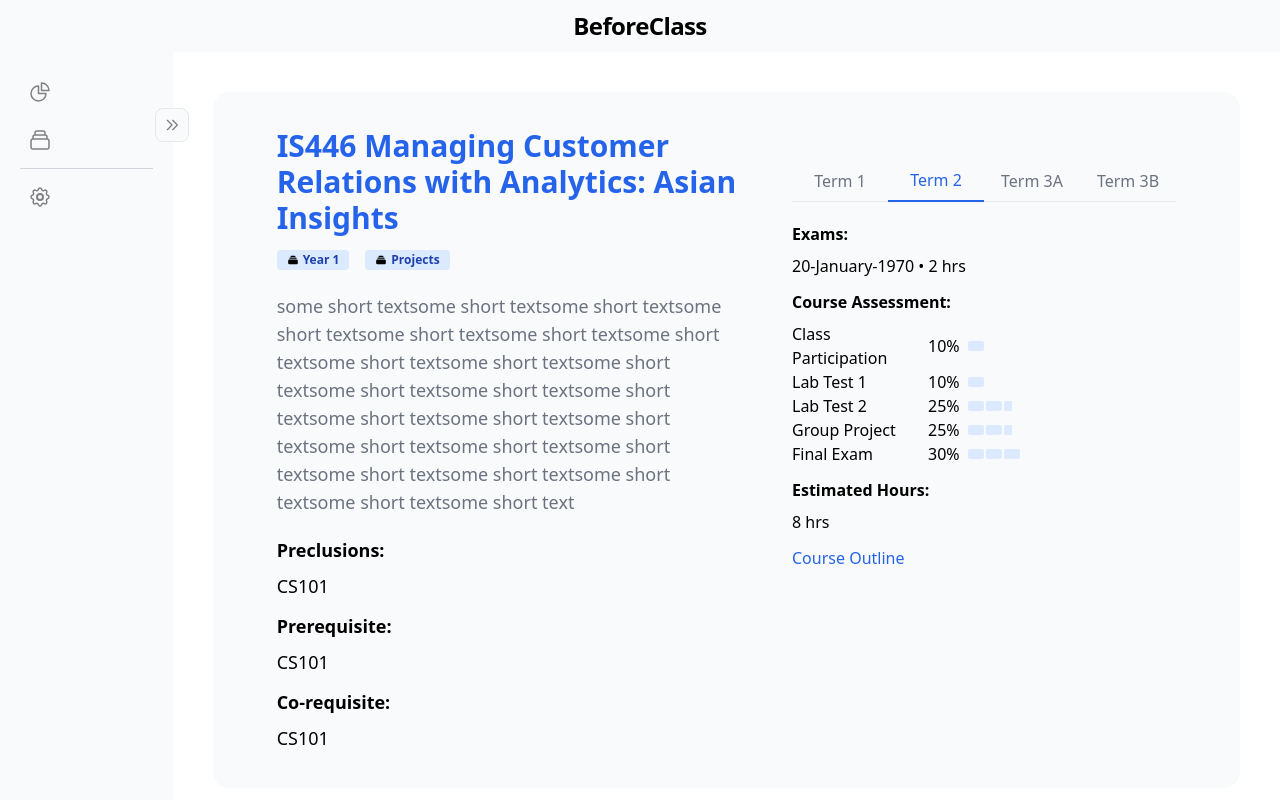
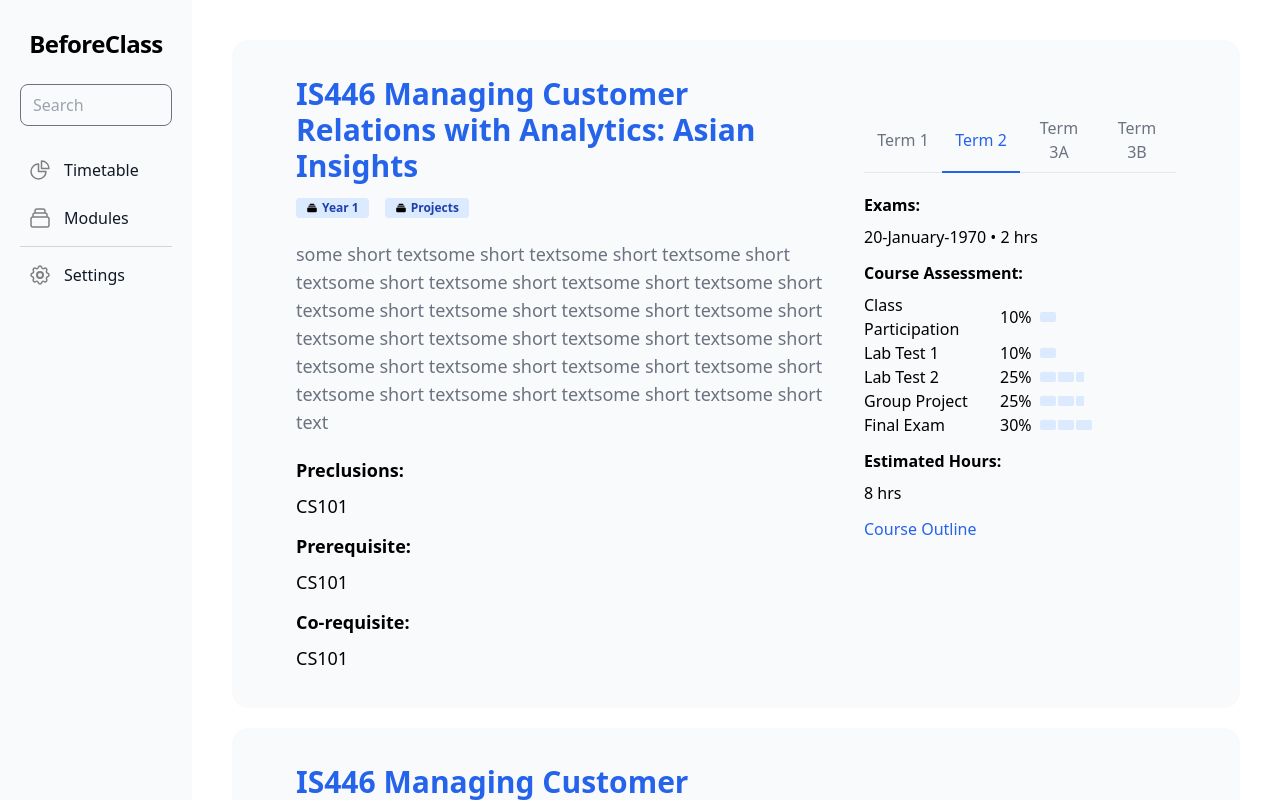
Before and after one commit to PlanMyMods/web-frontend, a Vue app: page /modules in a window 1280 px wide. Built offline with nearby package versions, Linux system fonts and the light colour scheme.

Commit message:
Searchbar (#43)
* refactored layout for card component

* feat:added searchbar for navbar

* feat: added searchbar for sidebar

* refactored code for build

* refactored code for build

* Update App.vue

* Update Searchbar.vue

```diff
--- a/src/App.vue
+++ b/src/App.vue
@@ -1,7 +1,8 @@
 <template>
   <main class="w-screen flex flex-col fixed">
     <Navbar class="" />
-    <div class="flex h-[calc(100vh-4rem)]">
+    <!-- <div class="flex h-[calc(100vh-4rem)]"> -->
+    <div class="flex h-screen">
       <Sidebar />
       <div class="flex-auto dark:bg-gray-900 bg-grey-2 overflow-y-scroll">
         <div class="items-center mx-auto max-w-screen-2xl p-10 space-y-5">
@@ -24,4 +25,6 @@ export default {
 };
 </script>
 
-<style scoped></style>
+<style scoped>
+
+</style>
--- a/src/components/ModuleCard.vue
+++ b/src/components/ModuleCard.vue
@@ -1,11 +1,8 @@
 <template>
   <div
-    class="dark:bg-gray-800 px-6 py-6 md:px-8 md:py-8 lg:px-16 lg:py-9 rounded-2xl flex flex-col lg:flex-row justify-between space-y-10 lg:space-x-10 max-w-screen-2xl bg-gray-50"
-  >
-    <section>
-      <h1
-        class="text-xl lg:text-3xl dark:text-blue-300 text-blue-600 font-extrabold"
-      >
+    class="dark:bg-gray-800 px-6 py-6 md:px-8 md:py-8 lg:px-16 lg:py-9 rounded-2xl flex flex-col xl:flex-row justify-between space-y-10 lg:space-x-10 max-w-screen-2xl bg-gray-50 lg:grid lg:grid-cols-4 xl:grid-cols-5">
+    <section class="lg:col-span-2 xl:col-span-3">
+      <h1 class="text-xl lg:text-3xl dark:text-blue-300 text-blue-600 font-extrabold">
         {{ title }}
       </h1>
       <div class="flex space-x-2 mt-3">
@@ -13,9 +10,7 @@
           <Badge :badge-name="badge.name" :badge-image-path="badge.imagePath" />
         </div>
       </div>
-      <p
-        class="text-sm lg:text-lg dark:text-gray-300 text-gray-500 mt-3 pt-2 pb-2"
-      >
+      <p class="text-sm lg:text-lg dark:text-gray-300 text-gray-500 mt-3 pt-2 pb-2">
         {{ shortDescription }}
       </p>
       <div class="text-xs lg:text-lg text-black dark:text-gray-300">
@@ -28,19 +23,13 @@
       </div>
     </section>
 
-    <section class="text-xs lg:text-base">
+    <section class="text-xs lg:text-base lg:col-span-2">
       <div class="flex text-black dark:text-gray-300">
-        <button
-          v-for="term in valid_terms"
-          :key="term"
-          @click="updateSelectedTerm(term)"
-          class="px-3 pb-2 border-b w-[5rem] lg:w-[6rem] font-medium text-[#6B7280;]"
-          :class="{
+        <button v-for="term in valid_terms" :key="term" @click="updateSelectedTerm(term)"
+          class="px-3 pb-2 border-b w-[5rem] lg:w-[6rem] font-medium text-[#6B7280;]" :class="{
             'border-b-2 dark:border-b-blue-300 border-b-blue-600 dark:text-blue-300 text-blue-600':
               isTermSelected(term),
-          }"
-          :disabled="isTermValid(term)"
-        >
+          }" :disabled="isTermValid(term)">
           Term {{ term }}
         </button>
       </div>
@@ -50,35 +39,25 @@
           <div>
             {{ format(terms[selectedIndex].exam.start, "dd-MMMM-yyyy") }} •
             {{
-              getTimeDifference(
-                terms[selectedIndex].exam.start,
-                terms[selectedIndex].exam.end
-              )
+                getTimeDifference(
+                  terms[selectedIndex].exam.start,
+                  terms[selectedIndex].exam.end
+                )
             }}
             hrs
           </div>
         </div>
         <div>
           <div class="font-bold mb-2">Course Assessment:</div>
-          <div
-            v-for="(assessment, index) in terms[selectedIndex].assessment"
-            :key="index"
-            class="flex items-center space-x-2"
-          >
+          <div v-for="(assessment, index) in terms[selectedIndex].assessment" :key="index"
+            class="flex items-center space-x-2">
             <div class="w-32">{{ assessment.name }}</div>
             <div class="w-8">{{ assessment.weightage * 100 }}%</div>
             <div class="hidden sm:flex space-x-0.5">
-              <div
-                v-for="(_, index) in Array(
-                  Math.floor(assessment.weightage * 10)
-                )"
-                :key="index"
-                class="h-2.5 w-4 rounded-sm bg-blue-100"
-              ></div>
-              <div
-                v-if="(assessment.weightage * 100) % 10 !== 0"
-                class="h-2.5 w-2 rounded-l-sm bg-blue-100"
-              ></div>
+              <div v-for="(_, index) in Array(
+                Math.floor(assessment.weightage * 10)
+              )" :key="index" class="h-2.5 w-4 rounded-sm bg-blue-100"></div>
+              <div v-if="(assessment.weightage * 100) % 10 !== 0" class="h-2.5 w-2 rounded-l-sm bg-blue-100"></div>
             </div>
           </div>
         </div>
@@ -90,9 +69,7 @@
         </div>
 
         <div>
-          <a class="dark:text-blue-300 text-blue-600" :href="courseLink"
-            >Course Outline</a
-          >
+          <a class="dark:text-blue-300 text-blue-600" :href="courseLink">Course Outline</a>
         </div>
       </div>
     </section>
--- a/src/components/Navbar.vue
+++ b/src/components/Navbar.vue
@@ -1,13 +1,9 @@
 <template>
   <div>
-    <nav
-      class="bg-gray-50 border-gray-200 px-2 sm:px-4 p-2.5 dark:bg-gray-800 grid grid-cols-3 md:block"
-    >
+    <div class="md:hidden">
+      <nav class="bg-gray-50 border-gray-200 px-2 sm:px-4 p-2.5 dark:bg-gray-800 grid grid-cols-3 ">
         <div class="col-span-1 flex items-center md:hidden">
-        <Button
-          class="rounded-lg overflow-hidden"
-          @click="showNavMenu = !showNavMenu"
-        >
+          <Button class="rounded-lg overflow-hidden" @click="showNavMenu = !showNavMenu">
             <img class="w-8 h-8" src="/assets/hamburger.svg" alt="" />
           </Button>
         </div>
@@ -15,20 +11,20 @@
         <div class="col-span-1 flex items-center justify-center">
           <router-link to="/timetable">
             <span
-            class="self-center text-2xl tracking-tight font-semibold whitespace-nowrap dark:text-white"
-            >BeforeClass</span
-          >
+              class="self-center text-2xl tracking-tight font-semibold whitespace-nowrap dark:text-white">BeforeClass</span>
           </router-link>
+        </div>
+        <div class="flex justify-end items-center pr-2">
+          <Button class="rounded-lg overflow-hidden" @click="showSearchBar = !showSearchBar">
+            <img class="w-8 h-8" src="/assets/search.svg" alt="" />
+          </Button>
         </div>
       </nav>
       <!-- nav menu -->
-    <div
-      class="py-2.5 px-5 w-full md:hidden md:w-auto bg-gray-50 dark:bg-gray-800"
-      :class="{ hidden: showNavMenu === false }"
-    >
+      <div class="py-2.5 px-5 w-full md:hidden md:w-auto bg-gray-50 dark:bg-gray-800"
+        :class="{ hidden: showNavMenu === false }">
         <ul
-        class="flex flex-col p-4 bg-gray-50 rounded-lg border border-gray-200 md:flex-row md:space-x-8 md:mt-0 md:text-sm md:font-medium md:border-0 md:bg-white dark:bg-gray-800 md:dark:bg-gray-900 dark:border-gray-700"
-      >
+          class="flex flex-col p-4 bg-gray-50 rounded-lg border border-gray-200 md:flex-row md:space-x-8 md:mt-0 md:text-sm md:font-medium md:border-0 md:bg-white dark:bg-gray-800 md:dark:bg-gray-900 dark:border-gray-700">
           <li>
             <NavbarButtons linkRoute="/timetable" linkName="Timetable" />
           </li>
@@ -40,13 +36,19 @@
           </li>
         </ul>
       </div>
+      <!-- searchbar -->
+      <Searchbar dropdownID="navbarDropdown" buttonID="navbarButton" searchID="navbarSearch"
+        :class="{ hidden: showSearchBar === false }" />
     </div>
+  </div>
+
 </template>
 
 <script>
 import { ref } from "vue";
 import Button from "./Button.vue";
 import NavbarButtons from "./NavbarButtons.vue";
+import Searchbar from "./Searchbar.vue";
 
 export default {
   setup() {
@@ -57,12 +59,7 @@ export default {
   components: {
     Button: Button,
     NavbarButtons,
-  },
-  methods: {
-    handleClick: function () {
-      showNavMenu = !showNavMenu;
-      console.log(showNavMenu);
-    },
+    Searchbar
   },
 };
 </script>
--- /dev/null
+++ b/src/components/Searchbar.vue
@@ -0,0 +1,8 @@
+<template>
+
+    <div class="p-4 md:px-0 bg-gray-50 dark:bg-gray-800">
+        <div class="flex items-center text-base font-normal text-gray-900 rounded-lg dark:text-white ">
+            <input type='search' placeholder="Search" class="w-full bg-transparent rounded-lg focus:outline-none" />
+        </div>
+    </div>
+</template>
--- a/src/components/Sidebar.vue
+++ b/src/components/Sidebar.vue
@@ -1,58 +1,52 @@
 <template>
-  <div
-    class="bg-gray-50 dark:bg-gray-800 p-5 relative h-screen min-w-[14rem] duration-300 w-56 hidden md:block"
-    :class="{ 'w-20 min-w-[5rem]': showSideBar }"
-  >
-    <Button
-      @click="showSideBar = !showSideBar"
-      class="text-gray-500 absolute rounded-full border border-solid border-gray-200 dark:border-gray-500 dark:bg-gray-800 bg-gray-50 -right-4 top-14 dark:text-gray-400"
-      :class="{ 'rotate-180': showSideBar }"
-    >
-      <img class="w-4 h-4" src="/assets/arrowLeft.svg" alt="" />
-    </Button>
+  <div>
+    <div class="bg-gray-50 dark:bg-gray-800 p-5 h-screen min-w-[12rem] duration-300 w-[12rem] hidden md:block"
+      :class="{ 'w-20 min-w-[5rem]': showSideBar }">
+      <div class="p-2 rounded-lg hover:bg-gray-200 dark:hover:bg-gray-700 text-center">
+        <a href="/">
+          <span
+            class="self-center text-2xl tracking-tight font-semibold whitespace-nowrap dark:text-white">BeforeClass</span>
+        </a>
+      </div>
       <ul class="space-y-2 px-0" :class="{ '': showSideBar }">
         <li>
-        <SidebarListItem
-          linkName="Timetable"
-          linkRoute="/timetable"
-          linkImagePath="/assets/timetable.svg"
-          :showSideBar="showSideBar"
-        />
+          <Searchbar />
         </li>
         <li>
-        <SidebarListItem
-          linkName="Modules"
-          linkRoute="/modules"
-          linkImagePath="/assets/modules.svg"
-          :showSideBar="showSideBar"
-        />
+          <SidebarListItem linkName="Timetable" linkRoute="/timetable" linkImagePath="/assets/timetable.svg"
+            :showSideBar="showSideBar" />
+        </li>
+        <li>
+          <SidebarListItem linkName="Modules" linkRoute="/modules" linkImagePath="/assets/modules.svg"
+            :showSideBar="showSideBar" />
         </li>
         <hr class="border-gray-300 dark:border-gray-700" />
         <li>
-        <SidebarListItem
-          linkName="Settings"
-          linkRoute="/settings"
-          linkImagePath="/assets/settings.svg"
-          :showSideBar="showSideBar"
-        />
+          <SidebarListItem linkName="Settings" linkRoute="/settings" linkImagePath="/assets/settings.svg"
+            :showSideBar="showSideBar" />
         </li>
       </ul>
     </div>
+  </div>
+
 </template>
 
 <script>
 import { ref } from "vue";
 import Button from "./Button.vue";
 import SidebarListItem from "./SidebarListItem.vue";
+import SearchBar from "./Searchbar.vue";
 
 export default {
   setup() {
-    const showSideBar = ref(true);
+    const showSideBar = ref(false);
+
     return { showSideBar };
   },
   components: {
     Button: Button,
     SidebarListItem,
+    Searchbar: SearchBar,
   },
 };
 </script>
```
Also changed, not shown: public/assets/dropdown.svg (added), public/assets/search.svg. Lines whose indentation alone changed are shown as unchanged.
